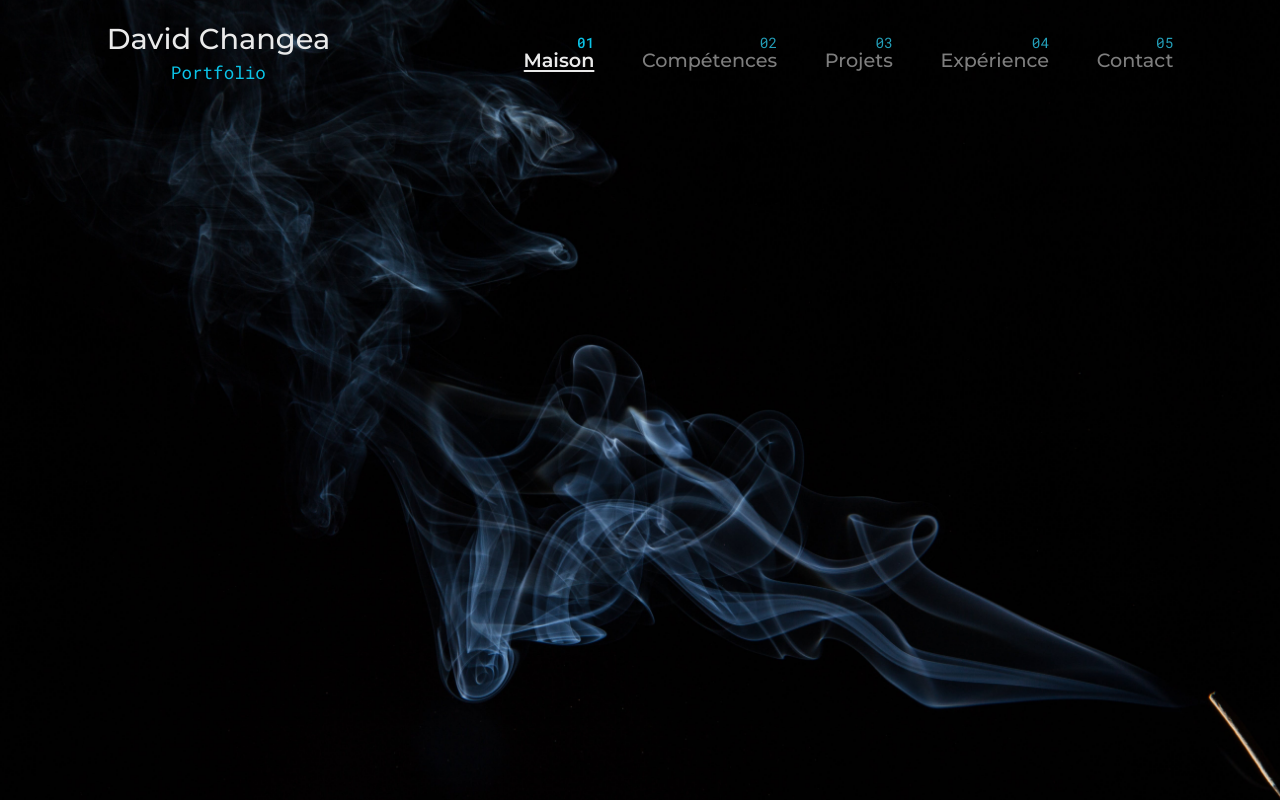
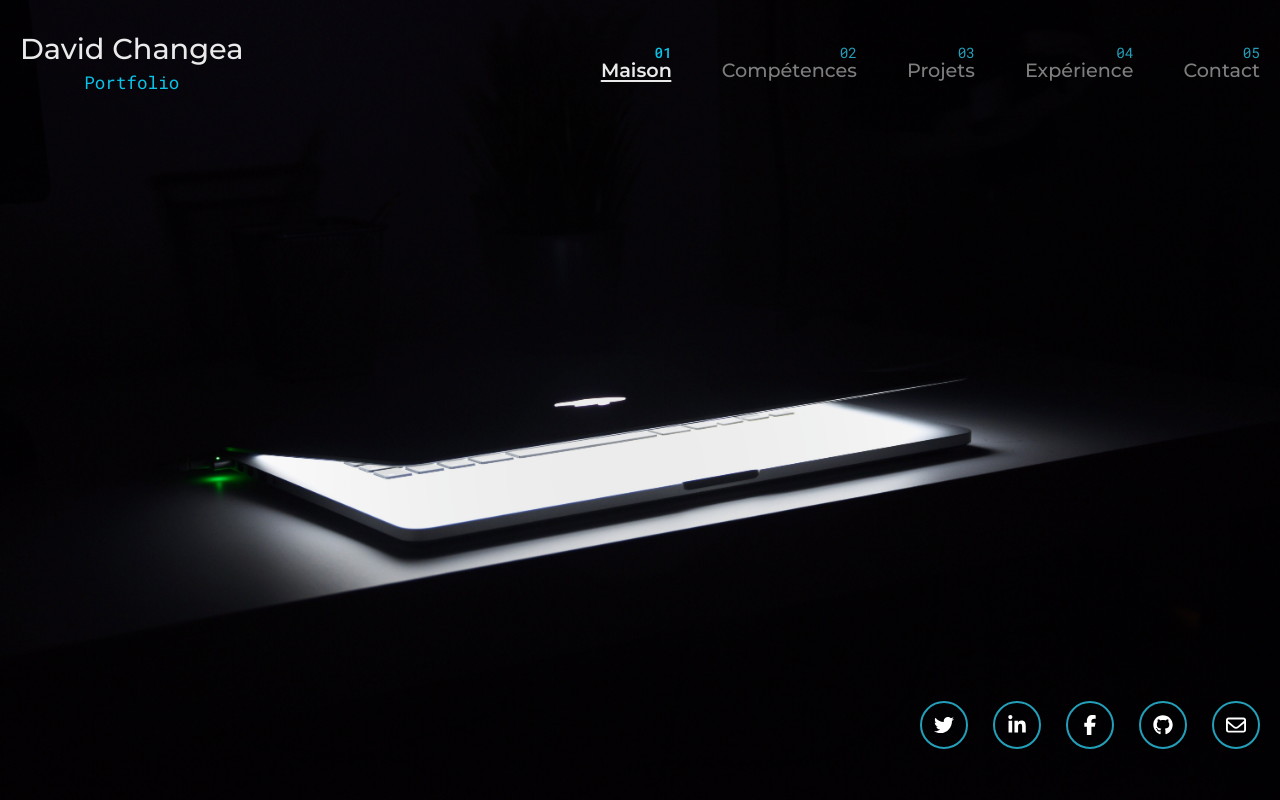
Before and after one commit to DavidDevPro/projet-12-Portfolio, a React (Vite) app: page / in a window 1280 px wide. Built offline with nearby package versions, Linux system fonts and the light colour scheme.

Commit message:
mise en place bibliothèque fontawesome et début de mise en place du footer

```diff
--- a/package.json
+++ b/package.json
@@ -10,6 +10,11 @@
     "preview": "vite preview"
   },
   "dependencies": {
+    "@fortawesome/fontawesome-svg-core": "^6.5.1",
+    "@fortawesome/free-brands-svg-icons": "^6.5.1",
+    "@fortawesome/free-regular-svg-icons": "^6.5.1",
+    "@fortawesome/free-solid-svg-icons": "^6.5.1",
+    "@fortawesome/react-fontawesome": "^0.2.0",
     "react": "^18.2.0",
     "react-dom": "^18.2.0",
     "react-router-dom": "^6.21.3",
--- a/src/App.jsx
+++ b/src/App.jsx
@@ -6,6 +6,7 @@ import Skills from "./pages/Skills";
 import Projects from "./pages/Projects";
 import Experience from "./pages/Experience";
 import Contact from "./pages/contact";
+import Footer from "./components/Footer";
 
 const App = () => {
   return (
@@ -18,6 +19,7 @@ const App = () => {
         <Route path="/experience" element={<Experience />} />
         <Route path="/contact" element={<Contact />} />
       </Routes>
+      <Footer />
     </BrowserRouter>
   );
 };
--- /dev/null
+++ b/src/components/Footer.jsx
@@ -0,0 +1,25 @@
+import React from "react";
+import { FontAwesomeIcon } from "@fortawesome/react-fontawesome";
+import {
+  faTwitter,
+  faLinkedinIn,
+  faFacebookF,
+  faGithub,
+} from "@fortawesome/free-brands-svg-icons";
+import { faEnvelope } from "@fortawesome/free-regular-svg-icons";
+
+const Footer = () => {
+  return (
+    <footer>
+      <div className="iconsContainer">
+        <FontAwesomeIcon className="icons" icon={faTwitter} />
+        <FontAwesomeIcon className="icons" icon={faLinkedinIn} />
+        <FontAwesomeIcon className="icons" icon={faFacebookF} />
+        <FontAwesomeIcon className="icons" icon={faGithub} />
+        <FontAwesomeIcon className="icons" icon={faEnvelope} />
+      </div>
+    </footer>
+  );
+};
+
+export default Footer;
--- a/src/sass/base/setting.scss
+++ b/src/sass/base/setting.scss
@@ -110,7 +110,7 @@ body {
   line-height: 1;
   box-sizing: border-box;
   scroll-behavior: smooth;
-  background: url(../assets/img/background-2.jpg) no-repeat center/cover;
+  background: url(../assets/img/background-1.jpg) no-repeat center/cover;
 }
 ol,
 ul {
--- a/src/sass/components/navigation.scss
+++ b/src/sass/components/navigation.scss
@@ -2,11 +2,10 @@
 @import "../utils/variables";
 
 .navigation {
-  width: 100%;
-  max-width: 650px;
   display: flex;
   align-items: center;
   justify-content: space-between;
+  gap: 50px;
 
   a {
     text-decoration: none;
--- a/src/sass/layout/footer.scss
+++ b/src/sass/layout/footer.scss
@@ -0,0 +1,45 @@
+@import "../utils/mixins";
+@import "../utils/variables";
+
+footer {
+  position: absolute;
+  bottom: 0;
+  left: 50%;
+  transform: translateX(-50%);
+  max-width: 1600px;
+  width: 100%;
+  height: 150px;
+  margin: 0 auto;
+  display: flex;
+  align-items: center;
+  justify-content: flex-end;
+
+  .iconsContainer {
+    display: flex;
+    align-items: center;
+    padding: 0 20px;
+
+    gap: 25px;
+
+    .icons {
+      @include transition;
+      display: flex;
+      //align-items: center;
+      //justify-content: center;
+      padding: 12px;
+      color: $secondary_color;
+      border: 2px solid $fourth500_color;
+      border-radius: 50px;
+      font-size: 1.2em;
+      cursor: pointer;
+      height: 20px;
+      width: 20px;
+
+      &:hover {
+        color: $primary_color;
+        background-color: $secondary_color;
+        border: 2px solid $secondary_color;
+      }
+    }
+  }
+}
--- a/src/sass/layout/header.scss
+++ b/src/sass/layout/header.scss
@@ -1,10 +1,15 @@
 @import "../utils/mixins";
 @import "../utils/variables";
+
 header {
   display: flex;
-  justify-content: space-around;
+  justify-content: space-between;
   align-items: center;
-  padding: 25px 10px;
+  padding: 35px 20px;
+  width: 100%;
+  max-width: 1600px;
+  margin: 0 auto;
+  box-sizing: border-box;
 
   .homeTitle {
     color: $primary_color;
--- a/src/sass/pages/homePage.scss
+++ b/src/sass/pages/homePage.scss
@@ -1,9 +1,5 @@
 .home {
   box-sizing: border-box;
-
-  img {
-    width: 100%;
-    height: 100vh;
-    object-fit: cover;
-  }
+  width: 100%;
+  position: relative;
 }
--- a/src/sass/utils/mixins.scss
+++ b/src/sass/utils/mixins.scss
@@ -12,3 +12,8 @@
 @mixin roboto-mono {
   font-family: "Roboto Mono", monospace;
 }
+
+/********** transition ********/
+@mixin transition {
+  transition: all 350ms ease-in-out;
+}
```
Also changed, not shown: 1 other file (tests, documents, lock files or other folders).
